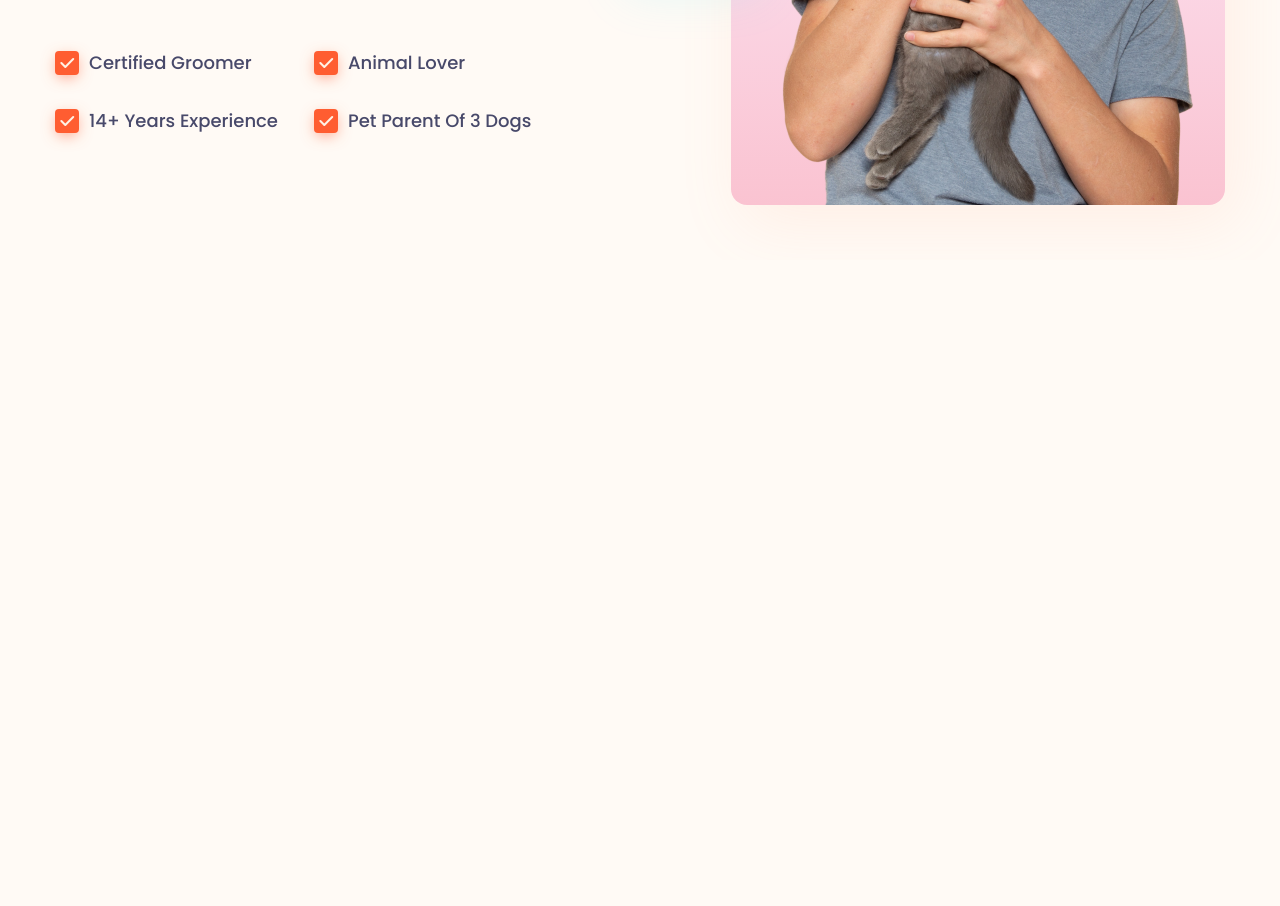
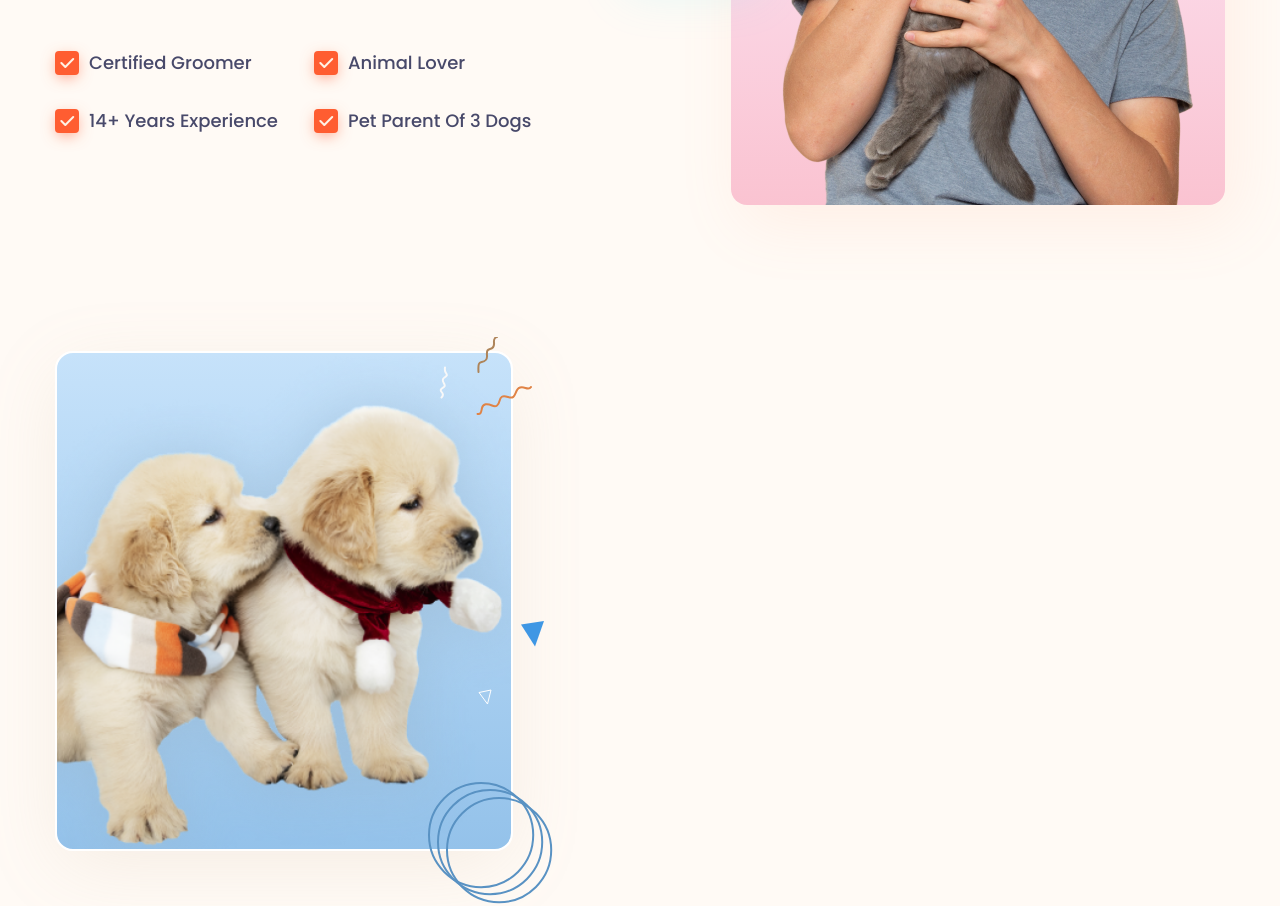
Before and after one commit to dev-ndk/f8-htmlcss-04, a plain HTML site: page index.html in a window 1280 px wide. Shown: the part 1236-2142 px from the top of the page. Before the commit the page ends 1496 px from the top, so only its background shows below. Drawn offline with Linux system fonts and the light colour scheme.

Commit message:
Làm phần about #2

```diff
--- a/assets/css/styles.css
+++ b/assets/css/styles.css
@@ -306,6 +306,7 @@ button {
 .about__inner {
     display: grid;
     grid-template-columns: repeat(2, 1fr);
+    row-gap: 146px;
     align-items: center;
 }
 
@@ -431,3 +432,64 @@ button {
     right: -51px;
     z-index: -1;
 }
+
+.about__img-wrap-bottom {
+    margin-left: 0;
+    width: 458px;
+    border-radius: 18px;
+    border: 2px solid #fff;
+    background: linear-gradient(180deg, #c6e2fa 0%, #94c2ea 100%);
+    box-shadow: 0px 17px 77px -8px rgba(190, 165, 139, 0.17);
+}
+
+.about__img-wrap-bottom::after {
+    content: none;
+}
+
+.about__img-bottom {
+    width: 100%;
+}
+
+.about__decor-img {
+    position: absolute;
+}
+
+.about__decor-img:nth-child(1) {
+    top: 12.5px;
+    right: 63.16px;
+}
+
+.about__decor-img:nth-child(2) {
+    top: -16px;
+    right: 13px;
+}
+
+.about__decor-img:nth-child(3) {
+    top: 33px;
+    right: -21px;
+}
+
+.about__decor-img:nth-child(4) {
+    top: 268px;
+    right: -33px;
+}
+
+.about__decor-img:nth-child(5) {
+    top: 336px;
+    right: 19px;
+}
+
+.about__decor-img:nth-child(6) {
+    right: -24px;
+    bottom: -40px;
+}
+
+.about__decor-img:nth-child(7) {
+    right: -33px;
+    bottom: -47px;
+}
+
+.about__decor-img:nth-child(8) {
+    right: -42px;
+    bottom: -55px;
+}
--- a/index.html
+++ b/index.html
@@ -311,7 +311,60 @@
                                 class="about__media-decor"
                             />
                         </div>
-                        <div class="about__media"></div>
+
+                        <div class="about__media">
+                            <figure
+                                class="about__img-wrap about__img-wrap-bottom"
+                            >
+                                <img
+                                    src="./assets/img/about-img-2.png"
+                                    alt="Taking A Vacation? So Is Your Pet."
+                                    class="about__img about__img-bottom"
+                                />
+                                <div>
+                                    <img
+                                        src="./assets/icon/about-decor-3.svg"
+                                        alt=""
+                                        class="about__decor-img"
+                                    />
+                                    <img
+                                        src="./assets/icon/about-decor-4.svg"
+                                        alt=""
+                                        class="about__decor-img"
+                                    />
+                                    <img
+                                        src="./assets/icon/about-decor-5.svg"
+                                        alt=""
+                                        class="about__decor-img"
+                                    />
+                                    <img
+                                        src="./assets/icon/about-decor-6.svg"
+                                        alt=""
+                                        class="about__decor-img"
+                                    />
+                                    <img
+                                        src="./assets/icon/about-decor-7.svg"
+                                        alt=""
+                                        class="about__decor-img"
+                                    />
+                                    <img
+                                        src="./assets/icon/about-decor-8.svg"
+                                        alt=""
+                                        class="about__decor-img"
+                                    />
+                                    <img
+                                        src="./assets/icon/about-decor-8.svg"
+                                        alt=""
+                                        class="about__decor-img"
+                                    />
+                                    <img
+                                        src="./assets/icon/about-decor-8.svg"
+                                        alt=""
+                                        class="about__decor-img"
+                                    />
+                                </div>
+                            </figure>
+                        </div>
                         <section class="about__content"></section>
                     </div>
                 </div>
```
Also changed, not shown: assets/icon/about-decor-3.svg (added), assets/icon/about-decor-4.svg (added), assets/icon/about-decor-5.svg (added), assets/icon/about-decor-6.svg (added), assets/icon/about-decor-7.svg (added), assets/icon/about-decor-8.svg (added), assets/img/about-img-2.png (added).
